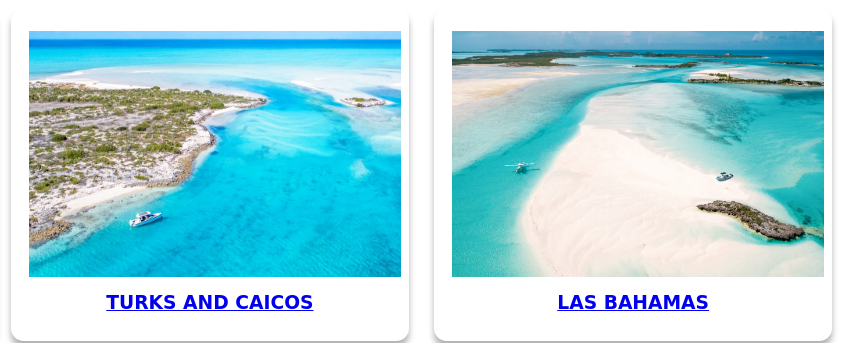
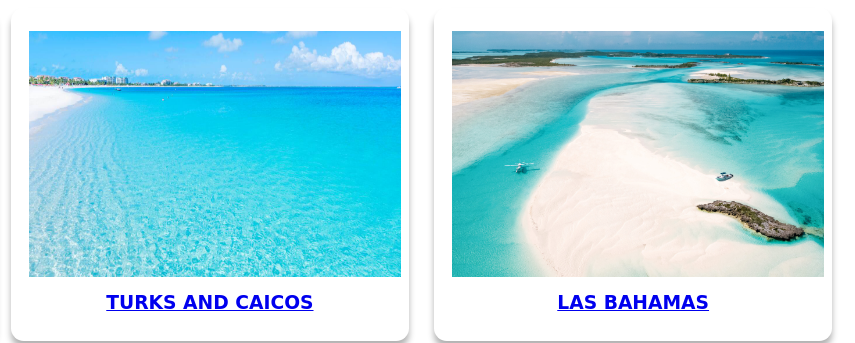
Before and after one commit to ssofironcoroni/programacionWeb, a plain HTML site: page elCaribe.html in a window 1280 px wide. Shown: the part 1095-1438 px from the top of the page, 425-1280 px from the left. Drawn offline with Linux system fonts and the light colour scheme; a web font is replaced by a local one.

Commit message:
commit 20-6

```diff
--- a/elCaribe.html
+++ b/elCaribe.html
@@ -91,7 +91,7 @@
 
                 <a href="#"  class="open-modal" data-modal="5">
                   <div class="card">
-                    <img class="fotoFrancia" src="./images/TurksAndCaicosSlide.jpg" >
+                    <img class="fotoFrancia" src="./images/turkss.jpg" >
                     <div class="container">
                       <h3><b>TURKS AND CAICOS</b></h3>
                     </div>
@@ -179,7 +179,7 @@
 
             <section class="modal">
               <div class="modal__container">
-                <img src="./images/TurksAndCaicosSlide.jpg" class="modal__img">
+                <img src="./images/turkss.jpg" class="modal__img">
                 <h2 class="modal__title">Turks and Caicos</h2>
                 <p class="modal__paragraph">  Como cualquier destino de vacaciones caribeñas, Islas Turcas y Caicos es hogar de varios resorts de clase mundial, pero también se caracteriza por Posadas pintorescas y con encanto que ofrecen sorprendentes niveles de servicio personalizado. Con gente amable, magnífico clima todo el año y algunos de los más caliente</p>
                 <a href="#" class="modal__close">Cerrar </a>
```
Also changed, not shown: images/turkss.jpg (added).
